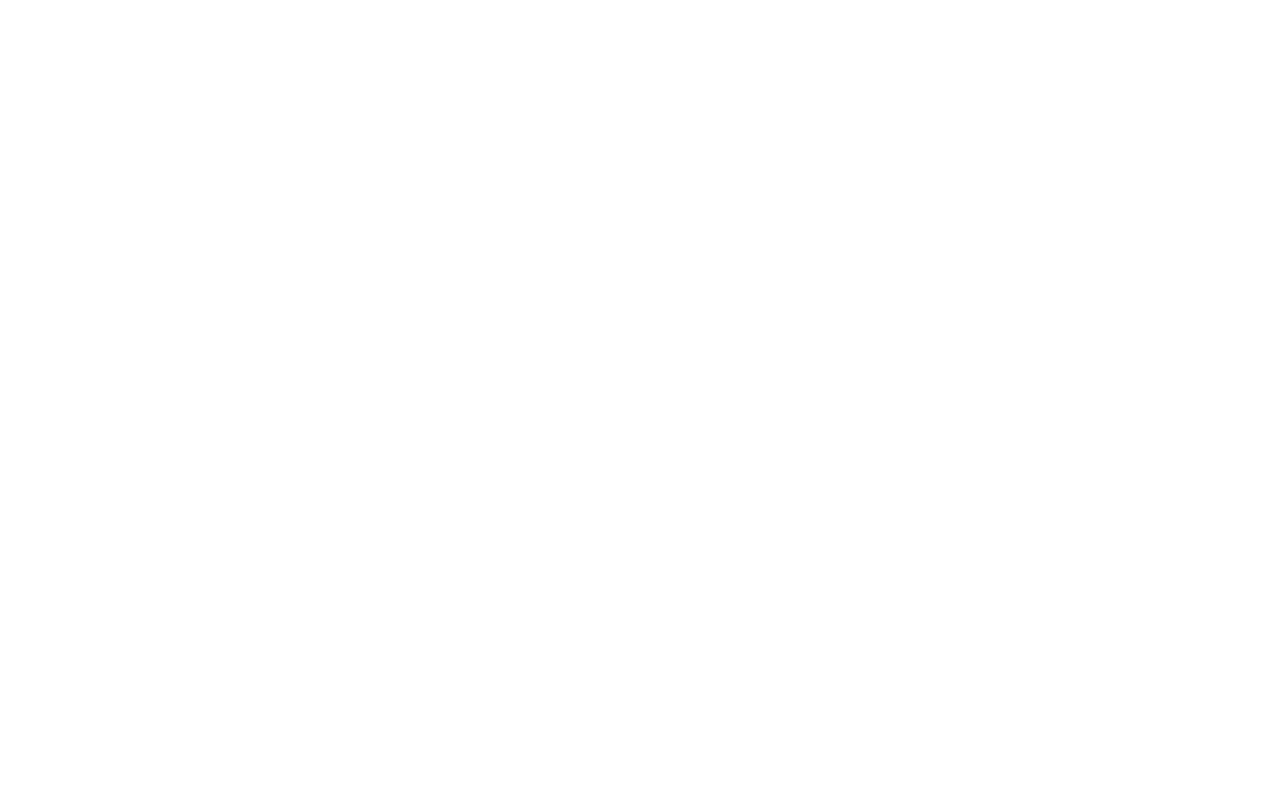
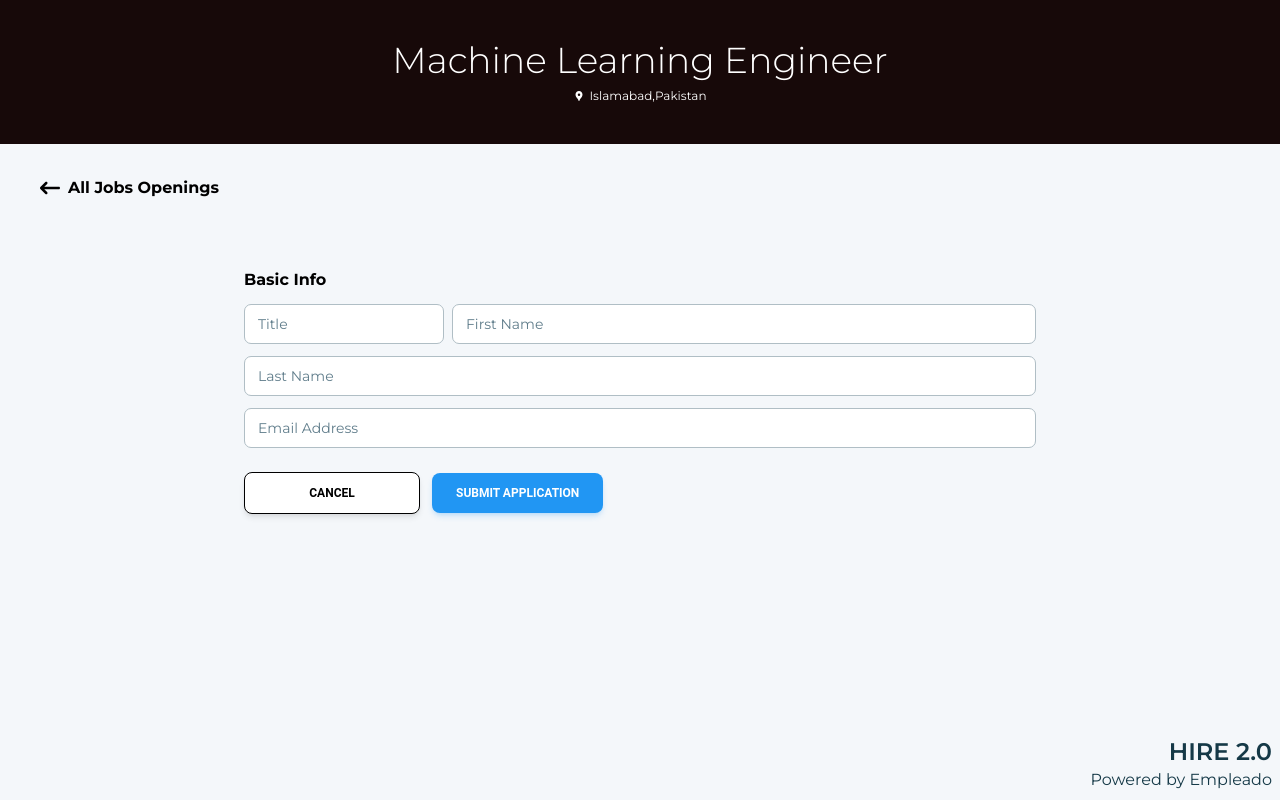
Before and after one commit to Hamid-Iqball/Hire2.0, a React (Vite) app: page /applyform/personal in a window 1280 px wide. Before the commit this address had no page. Built offline with nearby package versions, Linux system fonts and the light colour scheme.

Commit message:
Applyform

```diff
--- a/src/Pages/UpdateProfile.jsx
+++ b/src/Pages/ApplyForm.jsx
@@ -3,7 +3,7 @@
 import { MdLocationPin } from "react-icons/md";
 import {  Outlet, useNavigate } from "react-router";
 
-function UpdateProfile() {
+function ApplyForm() {
 
 const navigate = useNavigate()
 
@@ -30,4 +30,4 @@
   );
 }
 
-export default UpdateProfile;
+export default ApplyForm;
--- a/src/Pages/Home.jsx
+++ b/src/Pages/Home.jsx
@@ -35,7 +35,7 @@
        }
         </div>
 
-        <div className="p-2 flex justify-between items-center gap-6">
+        <div className="p-2 flex justify-between items-start gap-6">
             {/* <span className=" border border-gray-800 rounded-full"><img src="/Images/hamid.jfif" alt="" className="w-12 h-12 object-cover rounded-full" /> </span> */}
             <Button  className="p-2 bg-[#57A8FF] flex gap-2 "> <span><FiLogIn size='16px'/></span>login</Button>
           </div>
--- a/src/Pages/JobDetails.jsx
+++ b/src/Pages/JobDetails.jsx
@@ -150,7 +150,7 @@
 
          {/* Last div */}
          <div className=" px-4 py-6 ">
-            <Button className="bg-[#57A8FF]" onClick={()=>navigate("/updateProfile")}>Login and Apply</Button>
+            <Button className="bg-[#57A8FF]" onClick={()=>navigate("/applyForm")}>Login and Apply</Button>
          </div>
       </div>
     </div>
--- a/src/Routers/Routers.jsx
+++ b/src/Routers/Routers.jsx
@@ -1,9 +1,10 @@
 import { Route, Routes } from "react-router";
 import Home from "../Pages/Home";
 import JobDetails from "../Pages/JobDetails";
-import UpdateProfile from "../Pages/UpdateProfile";
+
 import AppLayout from "../Components/AppLayout";
 import PersonalInformation from "../Pages/PersonalInformation";
+import ApplyForm from "../Pages/ApplyForm";
 
 
 
@@ -17,7 +18,7 @@
         <Route path="vacancy/:id" element={<JobDetails />} />
        </Route>
 
-        <Route path="/updateProfile" element={<UpdateProfile />}>
+        <Route path="/applyform" element={<ApplyForm/>}>
         <Route index element={<PersonalInformation/>}/>
         <Route path="personal" element={<PersonalInformation/>}  />
         </Route>
```
